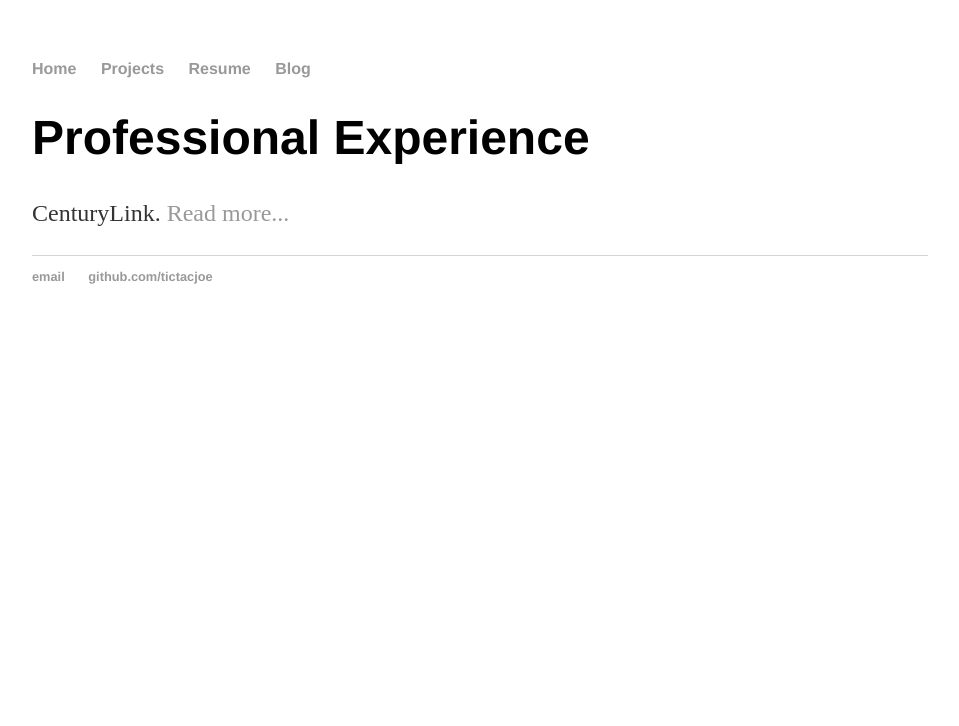
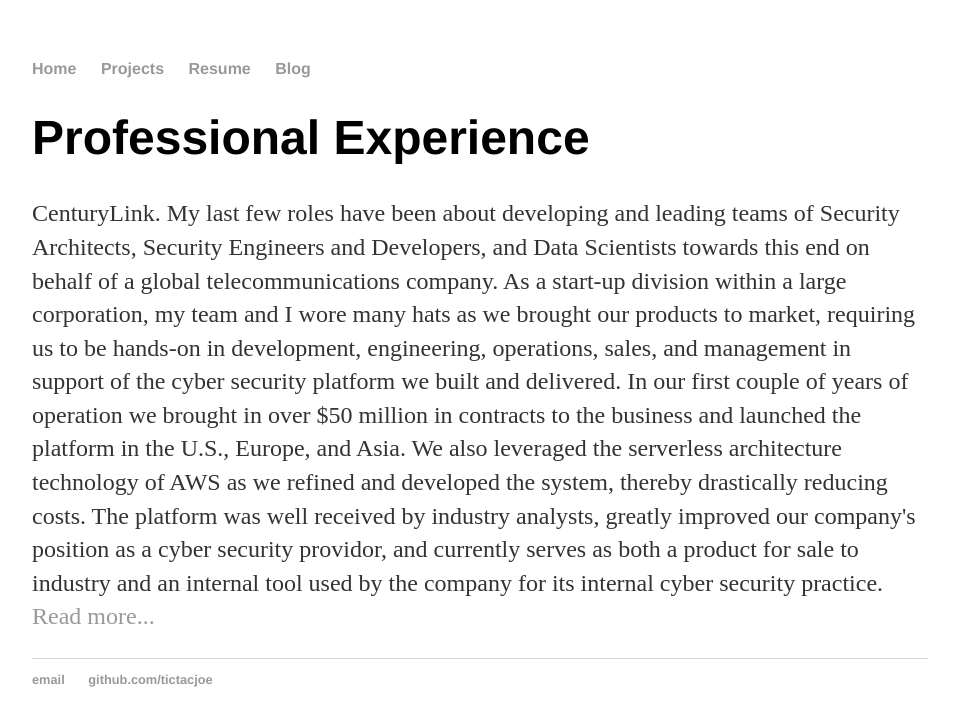
Before and after one commit to tictacjoe/tictacjoe.github.io, a Jekyll site: the page resume.html, which Jekyll copies as it is, in a window 1280 px wide. Shown: the top 726 px of the page, without its empty margins (160-1119 px from the left). Built offline with Jekyll 4.4.1, drawn with Linux system fonts in a browser that asks for light colours.

Commit message:
Update resume.html

```diff
--- a/resume.html
+++ b/resume.html
@@ -17,7 +17,17 @@
 		<div class="container">
     		<div class="blurb">
         		<h1>Professional Experience</h1>
-				<p>CenturyLink.  </em>  <a href="/slm">Read more...</a></p>
+				<p>CenturyLink. My last few roles have been about developing and leading teams of Security Architects,
+					Security Engineers and Developers, and Data Scientists towards this end on behalf of a
+					global telecommunications company.  As a start-up division within a large corporation,
+					my team and I wore many hats as we brought our products to market, requiring us to be hands-on in development,
+					engineering, operations, sales, and management in support of the cyber security platform we built and
+					delivered.  In our first couple of years of operation we brought in over $50 million in contracts to
+					the business and launched the platform in the U.S., Europe, and Asia.  We also leveraged the serverless
+					architecture technology of AWS as we refined and developed the system, thereby drastically reducing costs.
+					The platform was well received by industry analysts, greatly improved our company's position as a
+				        cyber security providor, and currently serves as both a product for sale to industry and an internal
+					tool used by the company for its internal cyber security practice. </em>  <a href="/slm">Read more...</a></p>
     		</div><!-- /.blurb -->
 		</div><!-- /.container -->
 		<footer>
```
